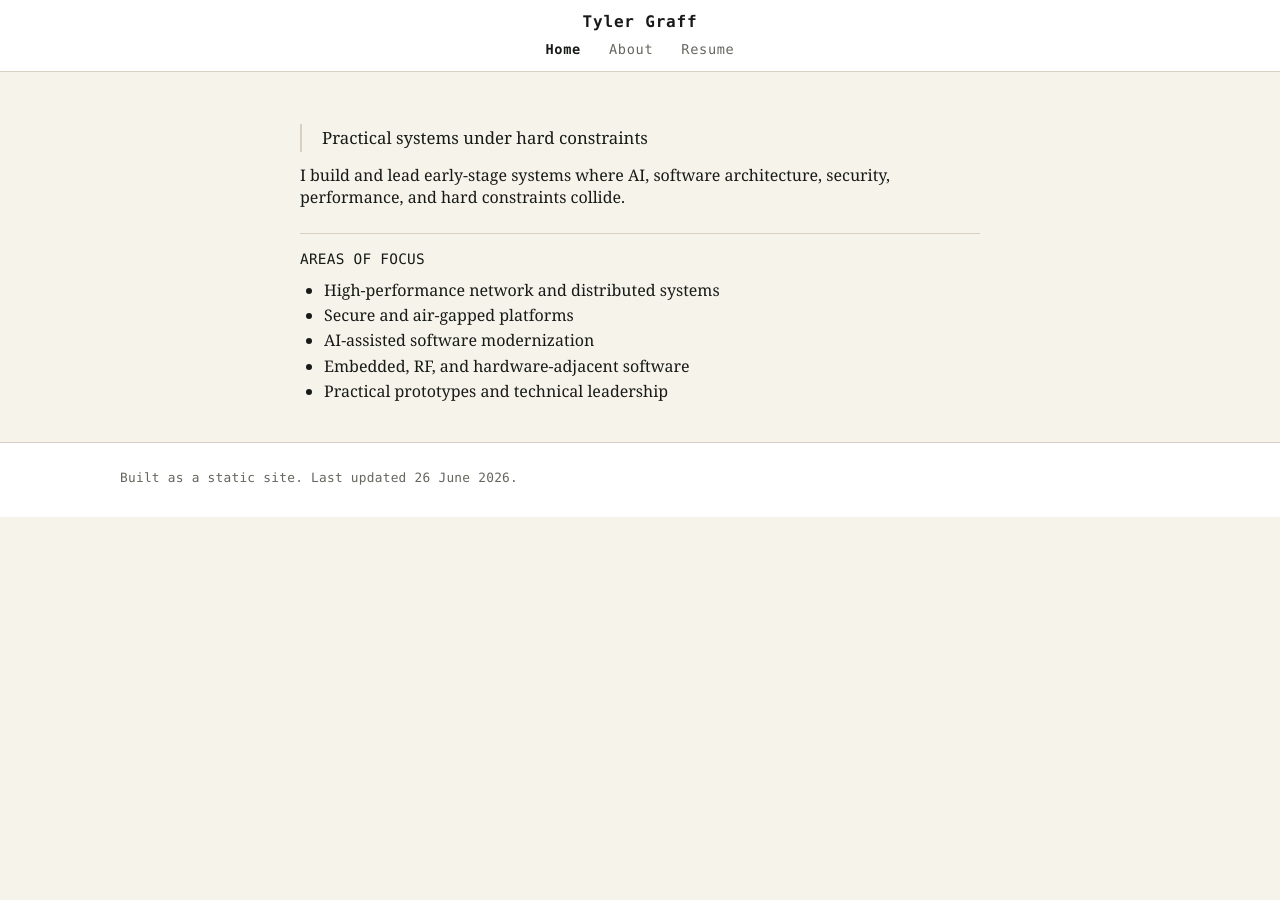
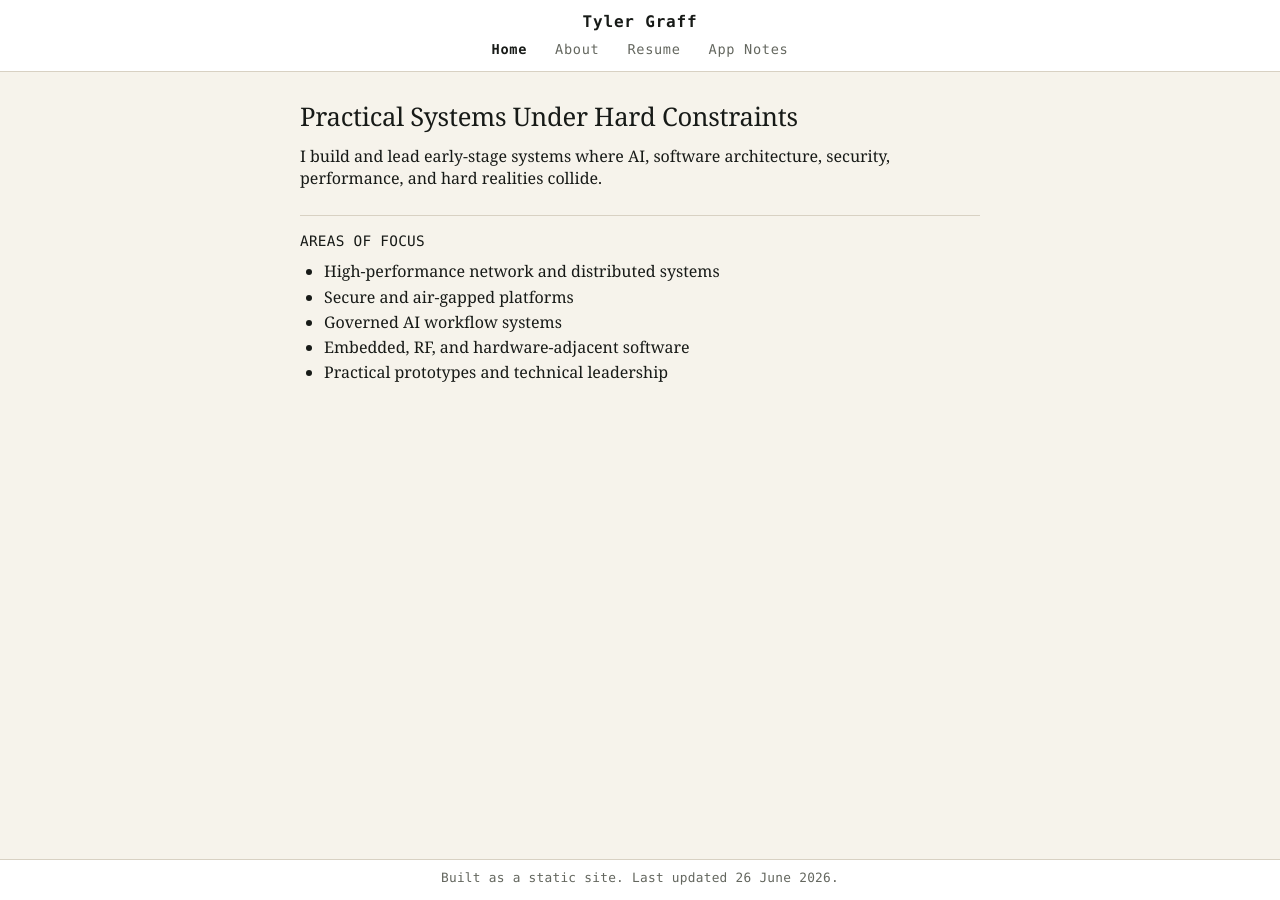
Before and after one commit to tylergraff/tylergraff.github.io, a Jekyll site: the page built from index.md, in a window 1280 px wide. Built offline with Jekyll 4.4.1, drawn with Linux system fonts in a browser that asks for light colours.

Commit message:
style updates and add app notes page

```diff
--- a/_includes/header.html
+++ b/_includes/header.html
@@ -5,6 +5,7 @@
             <a href="/" class="nav-link{% if page.url == '/' %} active{% endif %}">Home</a>
             <a href="/about/" class="nav-link{% if page.url contains 'about' %} active{% endif %}">About</a>
             <a href="/resume/" class="nav-link{% if page.url contains 'resume' %} active{% endif %}">Resume</a>
+            <a href="/app-notes/" class="nav-link{% if page.url contains 'app-notes' %} active{% endif %}">App Notes</a>
         </nav>
     </div>
 </header>
--- a/assets/css/main.css
+++ b/assets/css/main.css
@@ -33,6 +33,9 @@ body {
     background-color: var(--bg);
     text-rendering: optimizeLegibility;
     -webkit-font-smoothing: antialiased;
+    display: flex;
+    flex-direction: column;
+    min-height: 100vh;
 }
 
 /* Links */
@@ -142,10 +145,12 @@ pre code {
 
 /* Layout structure */
 main {
+    flex: 1;
     padding: 1.75rem 1.25rem 0;
     font-size: 16px;
     line-height: 1.38;
     max-width: 760px;
+    width: 100%;
     margin: 0 auto;
 }
 
@@ -265,6 +270,14 @@ p.intro-block {
     margin-bottom: 0.75rem;
 }
 
+.site-tagline {
+    font-size: 1.6rem;
+    font-weight: 400;
+    letter-spacing: -0.01em;
+    margin: 0 0 0.75rem 0;
+    color: var(--text);
+}
+
 .page-content {
     line-height: 1.6;
 }
@@ -273,8 +286,8 @@ p.intro-block {
 .site-footer {
     border-top: 1px solid var(--border);
     background-color: #fff;
-    padding: 1.25rem 1.25rem;
-    margin-top: 2.5rem;
+    padding: 0.2rem 1.25rem;
+    margin-top: auto;
 }
 
 .footer-inner {
@@ -284,6 +297,7 @@ p.intro-block {
     font-size: 0.8rem;
     color: var(--muted);
     letter-spacing: 0.02em;
+    text-align: center;
 }
 
 /* Responsive design */
@@ -343,6 +357,10 @@ p.intro-block {
         border-left: 2px solid var(--border);
         padding-left: 1rem;
         margin-bottom: 1.25rem;
+    }
+
+    .site-tagline {
+        font-size: 1.3rem;
     }
 
     main {
--- a/index.md
+++ b/index.md
@@ -3,15 +3,15 @@ layout: page
 title: Home
 ---
 
-Practical systems under hard constraints
-{: .intro-block }
+# Practical Systems Under Hard Constraints
+{: .site-tagline }
 
-I build and lead early-stage systems where AI, software architecture, security, performance, and hard constraints collide.
+I build and lead early-stage systems where AI, software architecture, security, performance, and hard realities collide.
 
 ## Areas of focus
 
 - High-performance network and distributed systems
 - Secure and air-gapped platforms
-- AI-assisted software modernization
+- Governed AI workflow systems
 - Embedded, RF, and hardware-adjacent software
 - Practical prototypes and technical leadership
```
Also changed, not shown: app-notes/index.md (added, +10 -0 lines).
